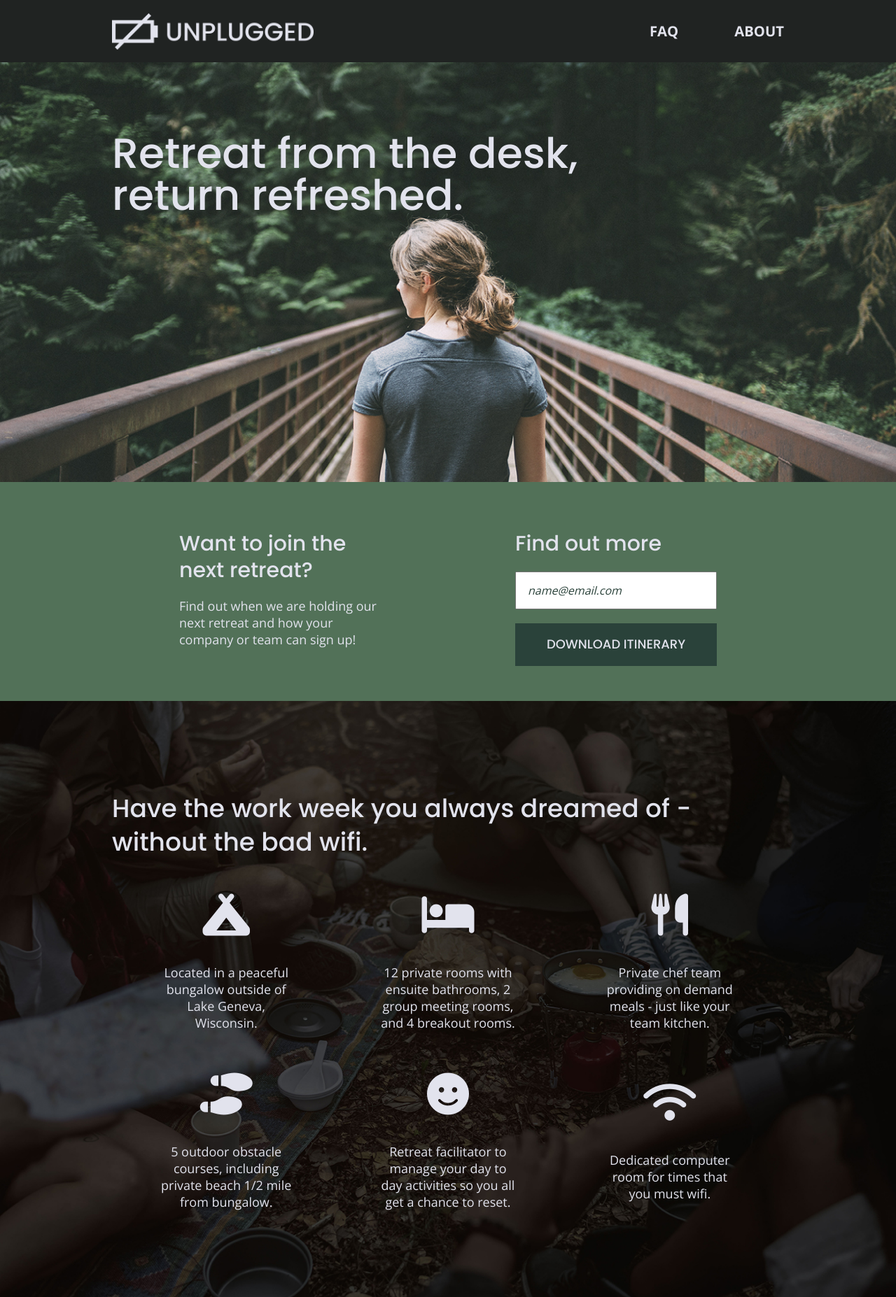
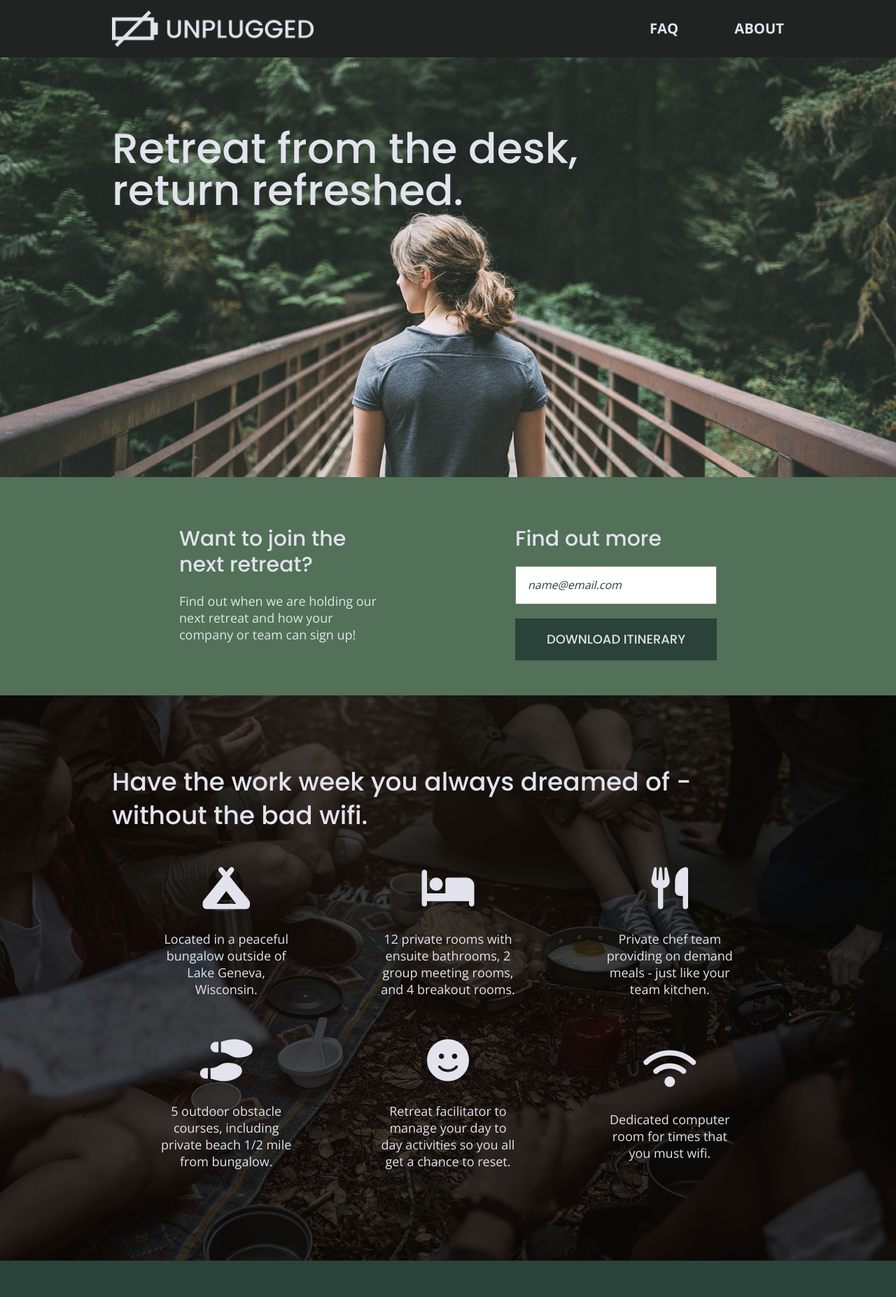
Before and after one commit to antodis79/unplugged-retreat, a website built with Parcel: page index.html in a window 1280 px wide. Shown: the top 1854 px of the page at 70% size. Built offline with nearby package versions, Linux system fonts and the light colour scheme.

Commit message:
Nineteenth commit

```diff
--- a/css/main.css
+++ b/css/main.css
@@ -104,7 +104,8 @@ body {
 ul,
 ol {
   list-style-type: none;
-
+  margin: 0;
+  padding: 0;
 }
 
 a {
@@ -117,7 +118,7 @@ h2 {
   font-family: 'Poppins', sans-serif;
   font-size: 1.875em;
   font-weight: 500;
-
+  margin: 0;
 }
 
 h3,
@@ -210,7 +211,6 @@ header nav ul {
   display: flex;
   justify-content: space-around;
   width: 100%;
-  padding: 0;
 }
 
 header nav ul li {
@@ -355,8 +355,6 @@ input[type=button] {
 .features i {
   font-size: 3.75em;
   margin-bottom: 40px;
-  display: flex;
-  justify-content: center;
 }
 
 /* Reviews */
@@ -633,6 +631,10 @@ aside .content-wrapper .form {
 
 .features .features-item-description {
   width: 62%;
+}
+
+.features i {
+  margin-bottom: 30px;
 }
 
 /* Reviews */
```
